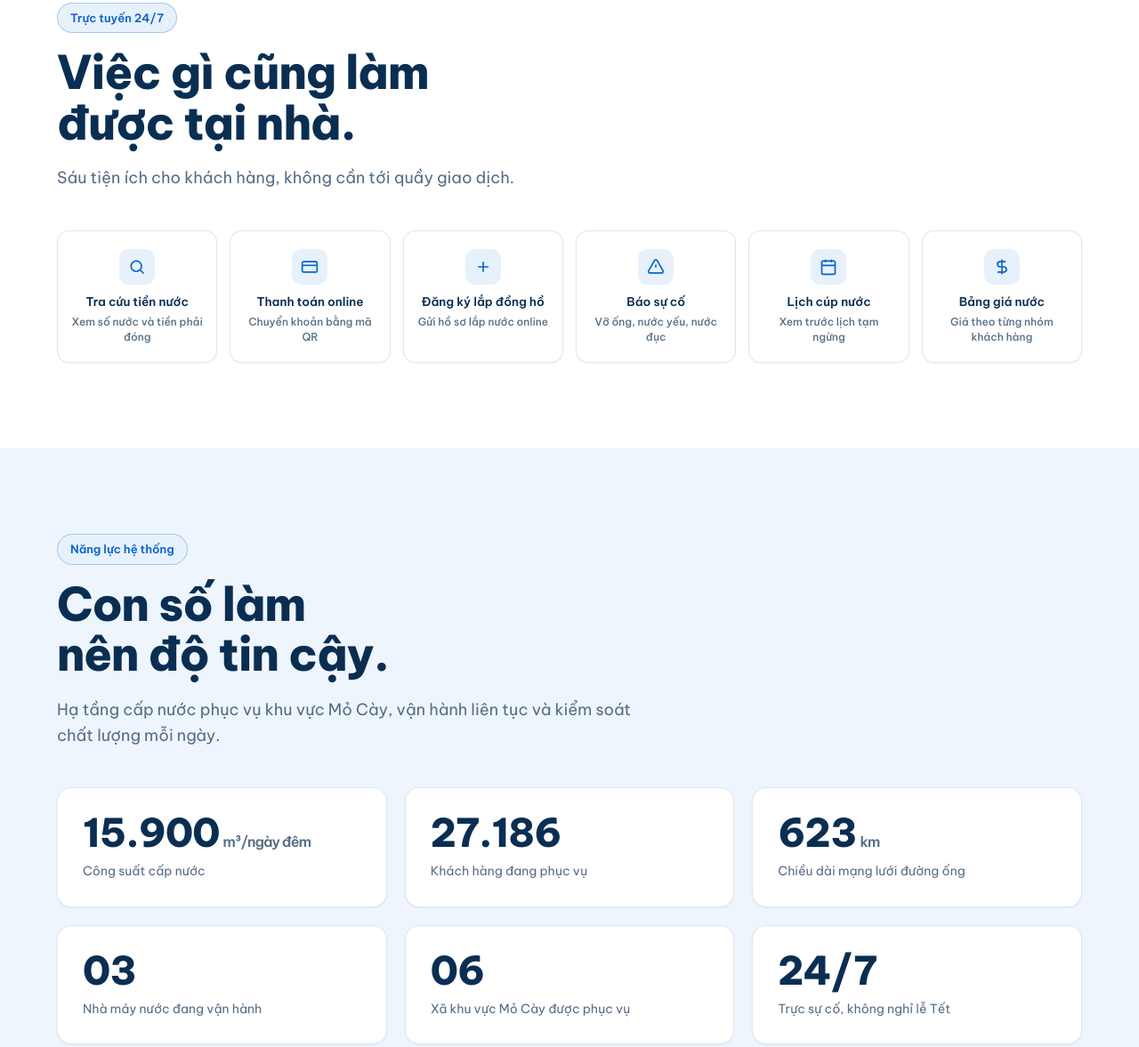
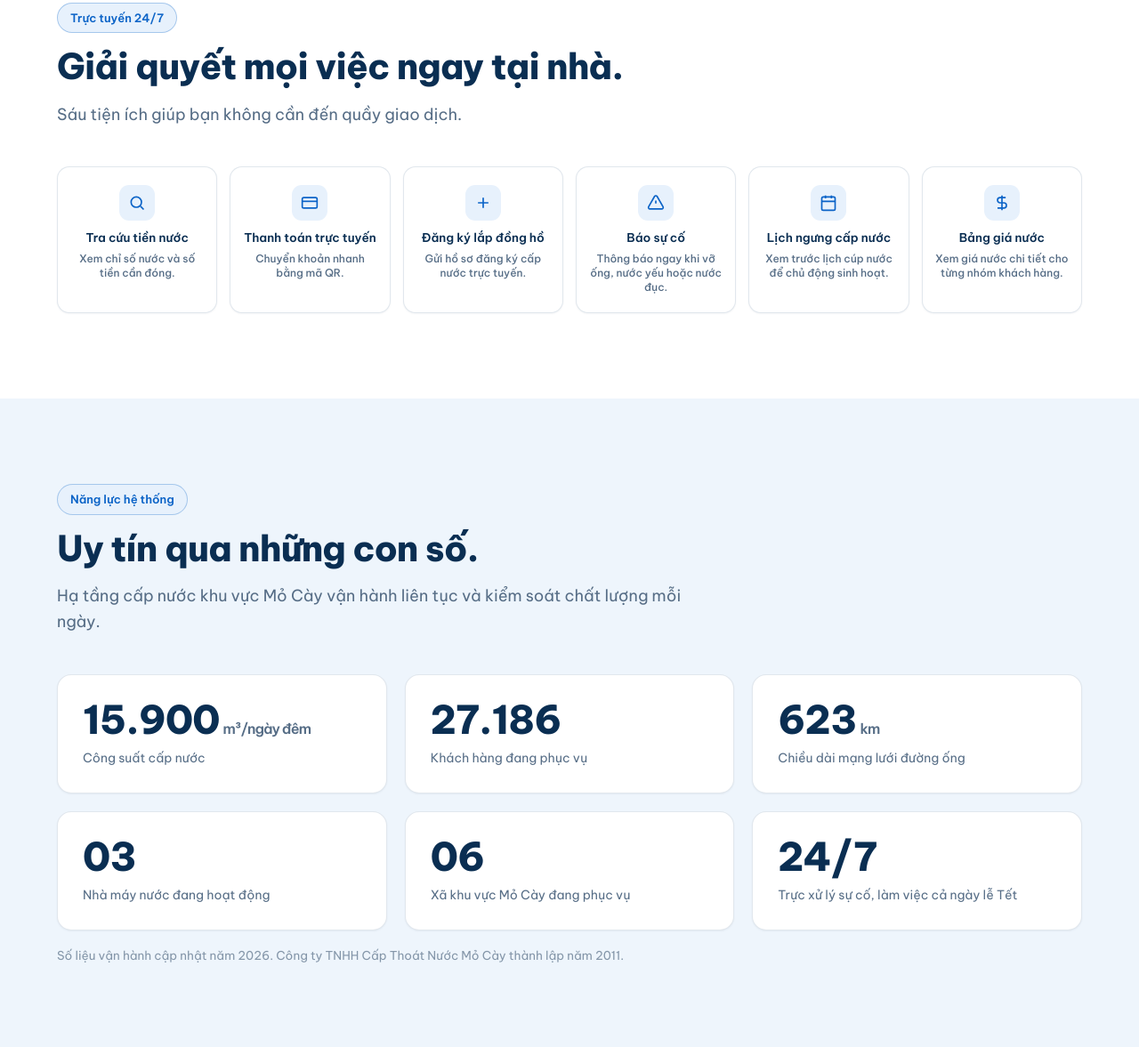
Before and after one commit to vuhuyhai/mocay-water, a website: page index.html in a window 1280 px wide. Shown: the part 874-2051 px from the top of the page at 89% size. Drawn offline with Linux system fonts and the light colour scheme; no server answers.

Commit message:
Trang chủ: tiêu đề các khối gói gọn 1 dòng; cập nhật nội dung tiện ích và năng lực theo bản duyệt

```diff
--- a/index.html
+++ b/index.html
@@ -20,6 +20,9 @@
   /* Khối số liệu 6 ô: 3 cột desktop, 2 cột điện thoại */
   .stats-6{grid-template-columns:repeat(3,1fr)}
   @media(max-width:860px){.stats-6{grid-template-columns:1fr 1fr}}
+  /* Tiêu đề khối gói gọn 1 dòng (bỏ giới hạn 60ch, giảm nhẹ cỡ chữ) */
+  .sh.oneline{max-width:none}
+  .sh.oneline h2{font-size:clamp(26px,3.2vw,40px)}
 </style>
 </head>
 <body>
@@ -72,42 +75,42 @@
 
 <!-- KHỐI 1: DỊCH VỤ TRỰC TUYẾN -->
 <section class="section"><div class="container">
-  <div class="sh">
+  <div class="sh oneline">
     <span class="badge">Trực tuyến 24/7</span>
-    <h2>Việc gì cũng làm được tại nhà.</h2>
-    <p class="lead">Sáu tiện ích cho khách hàng, không cần tới quầy giao dịch.</p>
+    <h2>Giải quyết mọi việc ngay tại nhà.</h2>
+    <p class="lead">Sáu tiện ích giúp bạn không cần đến quầy giao dịch.</p>
   </div>
   <div class="quick" style="margin-top:0">
-    <a class="qbtn" href="dich-vu-khach-hang.html#tra-cuu"><span class="ic"><svg width="20" height="20" viewBox="0 0 24 24" fill="none" stroke="currentColor" stroke-width="2"><circle cx="11" cy="11" r="7"/><path d="m21 21-4.3-4.3"/></svg></span><span>Tra cứu tiền nước</span><small>Xem số nước và tiền phải đóng</small></a>
-    <a class="qbtn" href="dich-vu-khach-hang.html#thanh-toan"><span class="ic"><svg width="20" height="20" viewBox="0 0 24 24" fill="none" stroke="currentColor" stroke-width="2"><rect x="2" y="5" width="20" height="14" rx="2"/><path d="M2 10h20"/></svg></span><span>Thanh toán online</span><small>Chuyển khoản bằng mã QR</small></a>
-    <a class="qbtn" href="cap-nuoc.html#dang-ky"><span class="ic"><svg width="20" height="20" viewBox="0 0 24 24" fill="none" stroke="currentColor" stroke-width="2"><path d="M12 5v14M5 12h14"/></svg></span><span>Đăng ký lắp đồng hồ</span><small>Gửi hồ sơ lắp nước online</small></a>
-    <a class="qbtn" href="lien-he.html"><span class="ic"><svg width="20" height="20" viewBox="0 0 24 24" fill="none" stroke="currentColor" stroke-width="2"><path d="M10.3 3.3a2 2 0 0 1 3.4 0l8 14a2 2 0 0 1-1.7 3H4a2 2 0 0 1-1.7-3Z"/><path d="M12 9v4M12 17h.01"/></svg></span><span>Báo sự cố</span><small>Vỡ ống, nước yếu, nước đục</small></a>
-    <a class="qbtn" href="tin-tuc.html"><span class="ic"><svg width="20" height="20" viewBox="0 0 24 24" fill="none" stroke="currentColor" stroke-width="2"><rect x="3" y="4" width="18" height="18" rx="2"/><path d="M16 2v4M8 2v4M3 10h18"/></svg></span><span>Lịch cúp nước</span><small>Xem trước lịch tạm ngừng</small></a>
-    <a class="qbtn" href="cap-nuoc.html#gia-nuoc"><span class="ic"><svg width="20" height="20" viewBox="0 0 24 24" fill="none" stroke="currentColor" stroke-width="2"><path d="M12 2v20M17 5H9.5a3.5 3.5 0 0 0 0 7h5a3.5 3.5 0 0 1 0 7H6"/></svg></span><span>Bảng giá nước</span><small>Giá theo từng nhóm khách hàng</small></a>
+    <a class="qbtn" href="dich-vu-khach-hang.html#tra-cuu"><span class="ic"><svg width="20" height="20" viewBox="0 0 24 24" fill="none" stroke="currentColor" stroke-width="2"><circle cx="11" cy="11" r="7"/><path d="m21 21-4.3-4.3"/></svg></span><span>Tra cứu tiền nước</span><small>Xem chỉ số nước và số tiền cần đóng.</small></a>
+    <a class="qbtn" href="dich-vu-khach-hang.html#thanh-toan"><span class="ic"><svg width="20" height="20" viewBox="0 0 24 24" fill="none" stroke="currentColor" stroke-width="2"><rect x="2" y="5" width="20" height="14" rx="2"/><path d="M2 10h20"/></svg></span><span>Thanh toán trực tuyến</span><small>Chuyển khoản nhanh bằng mã QR.</small></a>
+    <a class="qbtn" href="cap-nuoc.html#dang-ky"><span class="ic"><svg width="20" height="20" viewBox="0 0 24 24" fill="none" stroke="currentColor" stroke-width="2"><path d="M12 5v14M5 12h14"/></svg></span><span>Đăng ký lắp đồng hồ</span><small>Gửi hồ sơ đăng ký cấp nước trực tuyến.</small></a>
+    <a class="qbtn" href="lien-he.html"><span class="ic"><svg width="20" height="20" viewBox="0 0 24 24" fill="none" stroke="currentColor" stroke-width="2"><path d="M10.3 3.3a2 2 0 0 1 3.4 0l8 14a2 2 0 0 1-1.7 3H4a2 2 0 0 1-1.7-3Z"/><path d="M12 9v4M12 17h.01"/></svg></span><span>Báo sự cố</span><small>Thông báo ngay khi vỡ ống, nước yếu hoặc nước đục.</small></a>
+    <a class="qbtn" href="tin-tuc.html"><span class="ic"><svg width="20" height="20" viewBox="0 0 24 24" fill="none" stroke="currentColor" stroke-width="2"><rect x="3" y="4" width="18" height="18" rx="2"/><path d="M16 2v4M8 2v4M3 10h18"/></svg></span><span>Lịch ngưng cấp nước</span><small>Xem trước lịch cúp nước để chủ động sinh hoạt.</small></a>
+    <a class="qbtn" href="cap-nuoc.html#gia-nuoc"><span class="ic"><svg width="20" height="20" viewBox="0 0 24 24" fill="none" stroke="currentColor" stroke-width="2"><path d="M12 2v20M17 5H9.5a3.5 3.5 0 0 0 0 7h5a3.5 3.5 0 0 1 0 7H6"/></svg></span><span>Bảng giá nước</span><small>Xem giá nước chi tiết cho từng nhóm khách hàng.</small></a>
   </div>
 </div></section>
 
 <!-- KHỐI 2: NĂNG LỰC HỆ THỐNG -->
 <section class="section alt"><div class="container">
-  <div class="sh">
+  <div class="sh oneline">
     <span class="badge">Năng lực hệ thống</span>
-    <h2>Con số làm nên độ tin cậy.</h2>
-    <p class="lead">Hạ tầng cấp nước phục vụ khu vực Mỏ Cày, vận hành liên tục và kiểm soát chất lượng mỗi ngày.</p>
+    <h2>Uy tín qua những con số.</h2>
+    <p class="lead">Hạ tầng cấp nước khu vực Mỏ Cày vận hành liên tục và kiểm soát chất lượng mỗi ngày.</p>
   </div>
   <div class="stats stats-6">
     <div class="stat"><div class="num">15.900<span class="u">m³/ngày đêm</span></div><div class="lab">Công suất cấp nước</div></div>
     <div class="stat"><div class="num">27.186</div><div class="lab">Khách hàng đang phục vụ</div></div>
     <div class="stat"><div class="num">623<span class="u">km</span></div><div class="lab">Chiều dài mạng lưới đường ống</div></div>
-    <div class="stat"><div class="num">03</div><div class="lab">Nhà máy nước đang vận hành</div></div>
-    <div class="stat"><div class="num">06</div><div class="lab">Xã khu vực Mỏ Cày được phục vụ</div></div>
-    <div class="stat"><div class="num">24/7</div><div class="lab">Trực sự cố, không nghỉ lễ Tết</div></div>
+    <div class="stat"><div class="num">03</div><div class="lab">Nhà máy nước đang hoạt động</div></div>
+    <div class="stat"><div class="num">06</div><div class="lab">Xã khu vực Mỏ Cày đang phục vụ</div></div>
+    <div class="stat"><div class="num">24/7</div><div class="lab">Trực xử lý sự cố, làm việc cả ngày lễ Tết</div></div>
   </div>
   <p class="note" style="margin-top:18px">Số liệu vận hành cập nhật năm 2026. Công ty TNHH Cấp Thoát Nước Mỏ Cày thành lập năm 2011.</p>
 </div></section>
 
 <!-- TIN TỨC -->
 <section id="tin-tuc" class="section"><div class="container">
-  <div class="sh">
+  <div class="sh oneline">
     <span class="badge">Tin tức · Thông báo</span>
     <h2>Những thông tin bà con cần biết sớm.</h2>
     <p class="lead">Thông báo cúp nước, điều chỉnh giá, sự cố và kết quả kiểm nghiệm nước được ưu tiên đưa lên đầu.</p>
```
